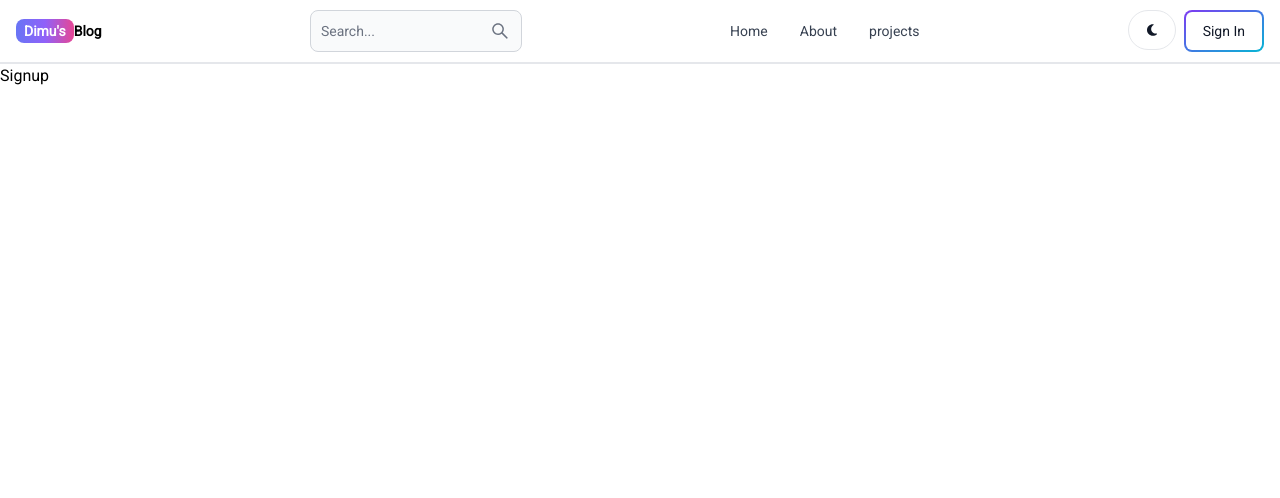
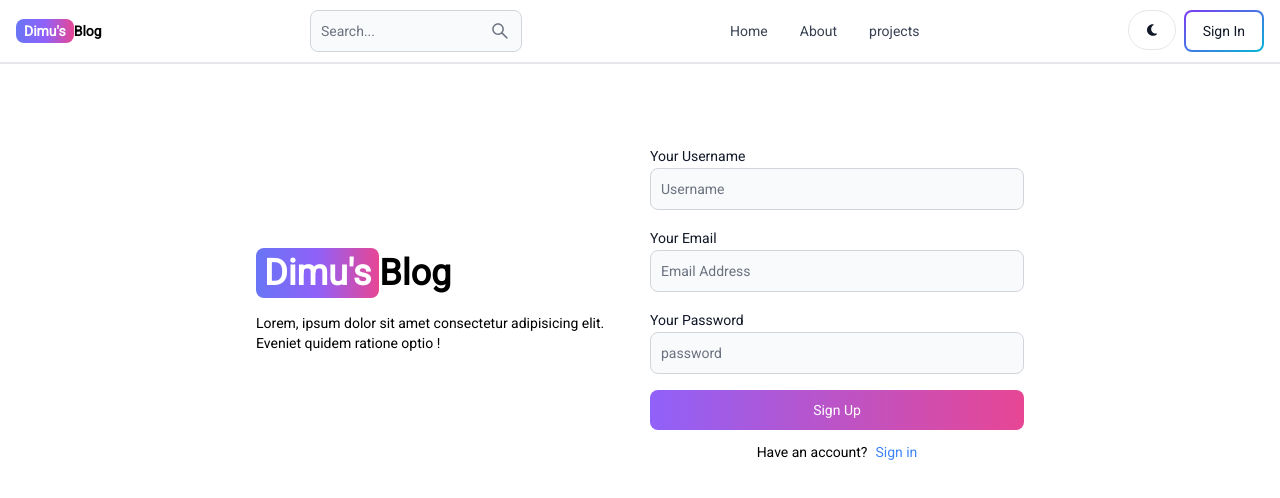
Before and after one commit to DimuthuShasantha/mern-blog-with-admin-dashboard, a React (Vite) app in the folder client/: page /signup in a window 1280 px wide. Shown: the top 498 px of the page. Built offline with nearby package versions, Linux system fonts and the light colour scheme.

Commit message:
create signup page ui

```diff
--- a/client/src/components/Header.jsx
+++ b/client/src/components/Header.jsx
@@ -6,12 +6,12 @@ import { FaMoon } from "react-icons/fa6";
 export default function Header() {
   const path = useLocation().pathname;
   return (
-    <Navbar className=" border-b-2">
+    <Navbar className="border-b-2 ">
       <Link
         to="/"
-        className="self-center whitespace-nowrap text-sm sm:text-md font-semibold dark:text-white"
+        className="self-center text-sm font-semibold whitespace-nowrap sm:text-md dark:text-white"
       >
-        <span className="px-2 py-1 bg-gradient-to-r from-indigo-500 via-purple-500 to-pink-500 rounded-lg text-white">
+        <span className="px-2 py-1 text-white rounded-lg bg-gradient-to-r from-indigo-500 via-purple-500 to-pink-500">
           Dimu's
         </span>
         Blog
@@ -28,10 +28,10 @@ export default function Header() {
         <AiOutlineSearch />
       </Button>
       <div className="flex gap-2 md:order-2">
-        <Button className="hidden sm:inline h-10 w-12" color="gray" pill>
+        <Button className="hidden w-12 h-10 sm:inline" color="gray" pill>
           <FaMoon />
         </Button>
-        <Link>
+        <Link to="/signin">
           <Button gradientDuoTone="purpleToBlue" outline>
             Sign In
           </Button>
--- a/client/src/pages/Signup.jsx
+++ b/client/src/pages/Signup.jsx
@@ -1,7 +1,60 @@
+import { Link } from "react-router-dom";
+import { Button, Label, TextInput } from "flowbite-react";
+
 export default function Signup() {
   return (
-    <div>
-      Signup
+    <div className="min-h-screen mt-20 ">
+      <div className="flex flex-col max-w-3xl gap-5 mx-auto md:flex-row md:items-center">
+        <div className="flex-1">
+          <Link
+            to="/"
+            className="text-4xl font-bold dark:text-white"
+          >
+            <span className="px-2 py-1 text-white rounded-lg bg-gradient-to-r from-indigo-500 via-purple-500 to-pink-500">
+              Dimu's
+            </span>
+            Blog
+          </Link>
+          <p className="mt-5 text-sm">Lorem, ipsum dolor sit amet consectetur adipisicing elit. Eveniet quidem ratione optio !</p>
+        </div>
+        <div className="flex-1">
+          <form className="flex flex-col gap-4">
+            <div>
+              <Label value="Your Username" />
+              <TextInput
+                type="text"
+                id="username"
+                placeholder="Username"
+              />
+            </div>
+            <div>
+              <Label value="Your Email" />
+              <TextInput
+                type="email"
+                id="email"
+                placeholder="Email Address"
+              />
+            </div>
+            <div>
+              <Label value="Your Password" />
+              <TextInput
+                type="password"
+                id="password"
+                placeholder="password"
+              />
+            </div>
+            <Button gradientDuoTone="purpleToPink" type="submit">
+              Sign Up
+            </Button>
+          </form>
+          <div className="flex justify-center gap-2 mt-3 text-sm">
+            <span>Have an account?</span>
+            <Link to="/signin" className="text-blue-500">
+              Sign in
+            </Link>
+          </div>
+        </div>
+      </div>
     </div>
-  )
+  );
 }
```
